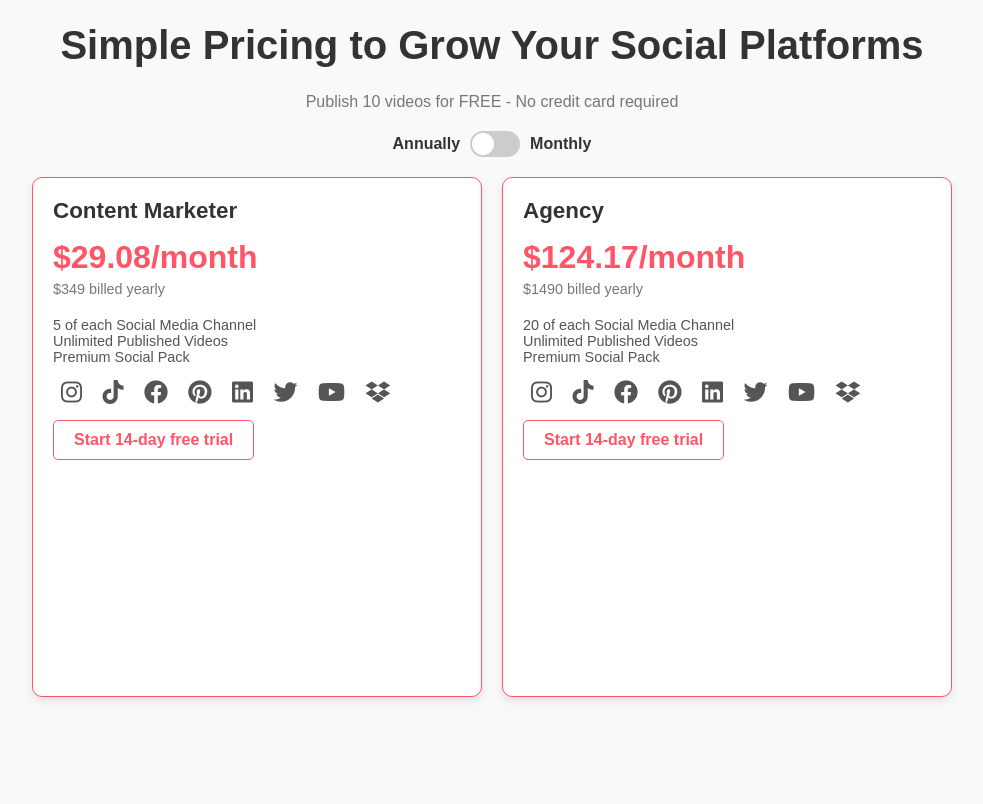
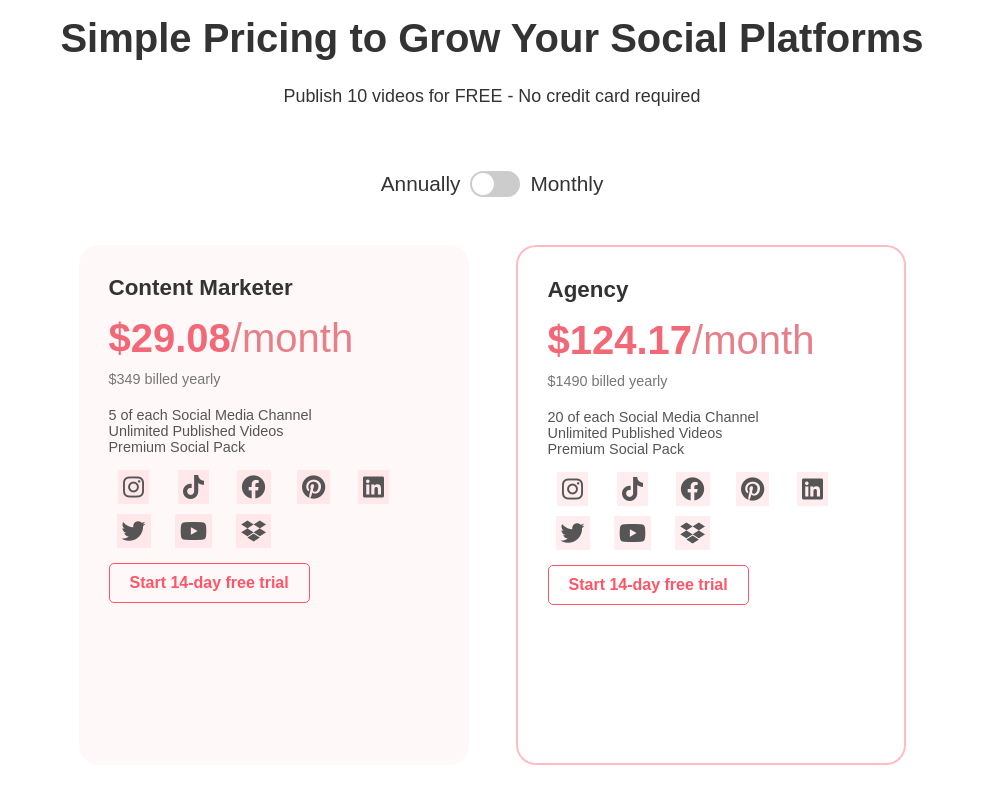
Before and after one commit to shahnawazgull/toggle, a plain HTML site: page index.html in a window 1280 px wide. Shown: the whole page, without its empty margins (148-1131 px from the left). Drawn offline with Linux system fonts and the light colour scheme.

Commit message:
Update index.html

```diff
--- a/index.html
+++ b/index.html
@@ -14,7 +14,7 @@
 
         body {
             font-family: Arial, sans-serif;
-            background-color: #f9f9f9;
+            background-color: #fff;
             display: flex;
             justify-content: center;
             align-items: center;
@@ -32,13 +32,14 @@
             font-size: 2.5em;
             font-weight: bold;
             color: #333;
+            margin-top: 1rem;
             margin-bottom: 1.567rem;
         }
 
         .pricing-header p {
-            color: #777;
-            margin-bottom: 20px;
-            font-size: 1em;
+            color: #333;
+            margin-bottom: 4rem;
+            font-size: 1.12em;
         }
 
         /* Toggle switch styles */
@@ -46,13 +47,14 @@
             display: flex;
             justify-content: center;
             align-items: center;
+            text-align: center;
             margin: 20px 0;
+            margin-bottom: 3rem;
         }
 
         .toggle-label {
-            font-weight: bold;
             color: #333;
-            font-size: 1em;
+            font-size: 1.3em;
         }
 
         .toggle-switch {
@@ -96,22 +98,25 @@
         .pricing-cards {
             display: flex;
             justify-content: center;
-            gap: 20px;
+            gap: 47px;
             flex-wrap: wrap;
             margin-bottom: 5rem;
         }
 
         .pricing-card {
             flex: 1;
-            max-width: 450px;
+            max-width: 390px;
             background-color: #fff;
-            border: 1px solid #f56;
-            border-radius: 10px;
-            padding: 20px;
-            box-shadow: 0 4px 8px rgba(0, 0, 0, 0.1);
+            border: 2px solid rgba(255, 137, 149, 0.568);
+            border-radius: 20px;
+            padding: 30px;
             text-align: left;
             transition: transform 0.3s;
             height: 65vh;
+        }
+        .yell{
+            background-color: rgba(255, 85, 102, 0.041);
+            border: none;
         }
 
         .pricing-card:hover {
@@ -124,11 +129,16 @@
             margin-bottom: 15px;
         }
 
+
         .price {
-            font-size: 2em;
+            font-size: 2.5em;
             font-weight: bold;
-            color: #f56;
-            margin-bottom: 5px;
+            color: rgb(243, 104, 118);
+            margin-bottom: 10px;
+        }
+        .price span{
+            font-weight: normal;
+            color: rgb(231, 127, 137);
         }
 
         .small-print {
@@ -144,14 +154,20 @@
         }
 
         .social-icons {
+            display: grid;
+            grid-template-columns: repeat(5,50px);
+            gap: 10px;
             margin: 15px 0;
         }
 
         .social-icons i {
             font-size: 1.5em;
             color: #555;
-            margin: 0 8px;
+            margin: 0 auto;
+            padding: 5px;
             transition: color 0.3s;
+            background-color: rgba(255, 85, 102, 0.103);
+
         }
 
         .social-icons i:hover {
@@ -195,7 +211,7 @@
     <!-- Pricing Cards -->
     <div class="pricing-cards">
         <!-- Content Marketer Plan -->
-        <div class="pricing-card">
+        <div class="pricing-card yell">
             <h2>Content Marketer</h2>
             <div class="price" id="content-marketer-price">$29.08<span>/month</span></div>
             <div class="small-print" id="content-marketer-annual">$349 billed yearly</div>
```
